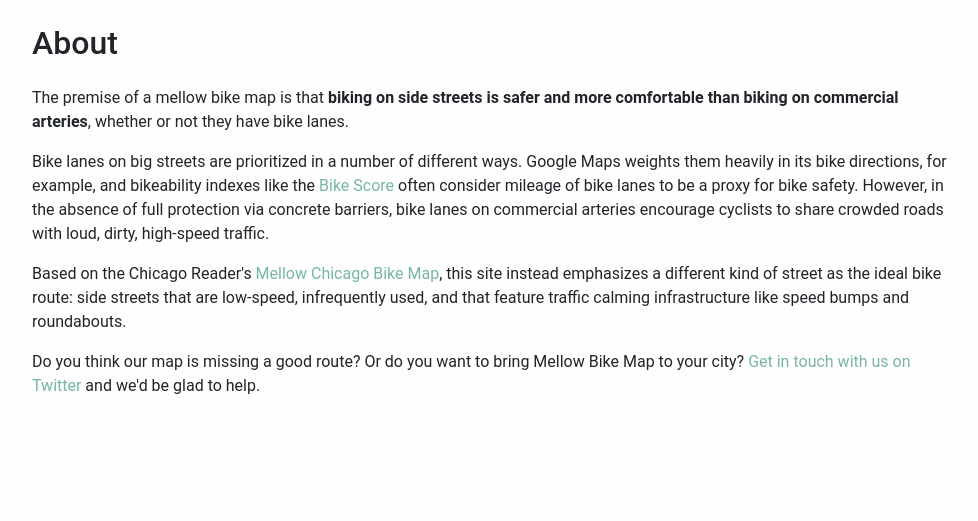
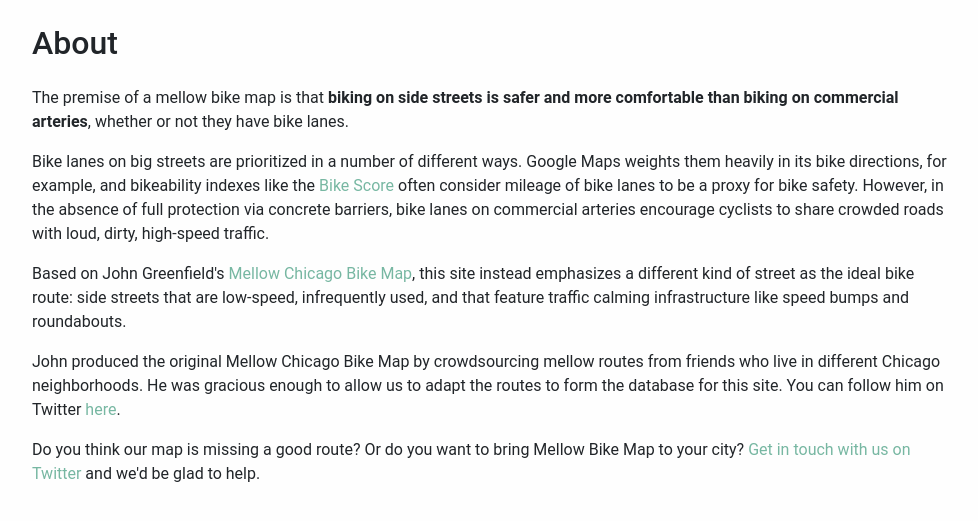
Before and after one commit to jeancochrane/mellow-bike-map, a Django app: page /about/ in a window 1280 px wide. Shown: the part 56-577 px from the top of the page, without its empty margins (148-1126 px from the left). Run offline with Django 3.2, Linux system fonts and the light colour scheme; some libraries are stand-ins or nearby versions.

Commit message:
Add clearer credit for John

```diff
--- a/app/mbm/templates/mbm/about.html
+++ b/app/mbm/templates/mbm/about.html
@@ -22,12 +22,18 @@
         high-speed traffic.
       </p>
       <p>
-        Based on the Chicago Reader's
+        Based on John Greenfield's
         <a href="https://www.chicagoreader.com/chicago/citywide-mellow-chicago-bike-map/Content?oid=81151025">Mellow Chicago Bike Map</a>,
         this site instead emphasizes a different kind of
         street as the ideal bike route: side streets that are low-speed, infrequently
         used, and that feature traffic calming infrastructure like speed bumps
         and roundabouts.
+      </p>
+      <p>
+        John produced the original Mellow Chicago Bike Map by crowdsourcing mellow routes from
+        friends who live in different Chicago neighborhoods. He was gracious enough to allow us
+        to adapt the routes to form the database for this site. You can follow
+        him on Twitter <a href="https://twitter.com/greenfieldjohn">here</a>.
       </p>
       <p>
         Do you think our map is missing a good route? Or do you want to bring Mellow Bike Map
```
